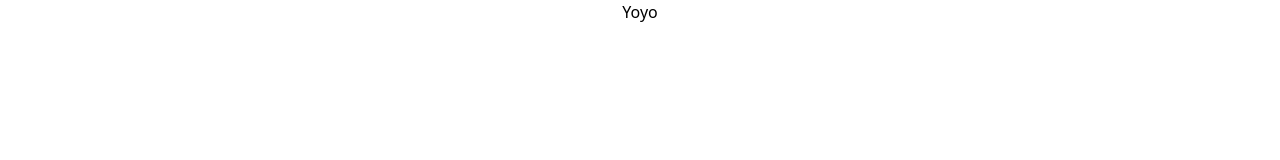
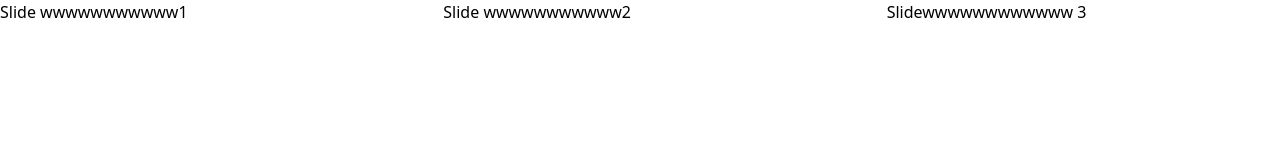
Before and after one commit to lena2323/lol, a React app: page / in a window 1280 px wide. Built offline with nearby package versions, Linux system fonts and the light colour scheme.

Commit message:
Adding swiper

```diff
--- a/package.json
+++ b/package.json
@@ -21,6 +21,7 @@
     "react": "^18.2.0",
     "react-dom": "^18.2.0",
     "react-router-dom": "^6.4.5",
+    "swiper": "^8.4.5",
     "webpack": "^5.75.0",
     "webpack-merge": "^5.8.0"
   },
--- /dev/null
+++ b/src/Components/SwiperComponent.js
@@ -0,0 +1,19 @@
+import React from 'react'
+import { Swiper, SwiperSlide } from 'swiper/react';
+import 'swiper/css';
+
+export default function SwiperComponent() {
+  return (
+    <Swiper
+      spaceBetween={50}
+      slidesPerView={3}
+      onSlideChange={() => console.log('slide change')}
+      onSwiper={(swiper) => console.log(swiper)}
+    >
+      <SwiperSlide>Slide wwwwwwwwwww1</SwiperSlide>
+      <SwiperSlide>Slide wwwwwwwwwww2</SwiperSlide>
+      <SwiperSlide>Slidewwwwwwwwwwww 3</SwiperSlide>
+      <SwiperSlide>Slidewwwwwwwww 4</SwiperSlide>
+    </Swiper>
+  )
+}
--- /dev/null
+++ b/src/Components/index.js
@@ -0,0 +1 @@
+export { default as SwiperComponent } from './SwiperComponent'
--- a/src/Lol.js
+++ b/src/Lol.js
@@ -1,9 +1,8 @@
-
 import React from 'react'
-
+import {SwiperComponent} from "./Components/index"
 
 export default function DeathAndTaxesApp() {
   return (
-    <div className='my10 mx10 flex justify-center items-center'>Yoyo</div>
+    <div className='my10 mx10 flex justify-center items-center'><SwiperComponent/></div>
   )
 }
```
Also changed, not shown: dist/bundle.js, dist/bundle.js.LICENSE.txt (added), dist/index.html, 2 other files.
